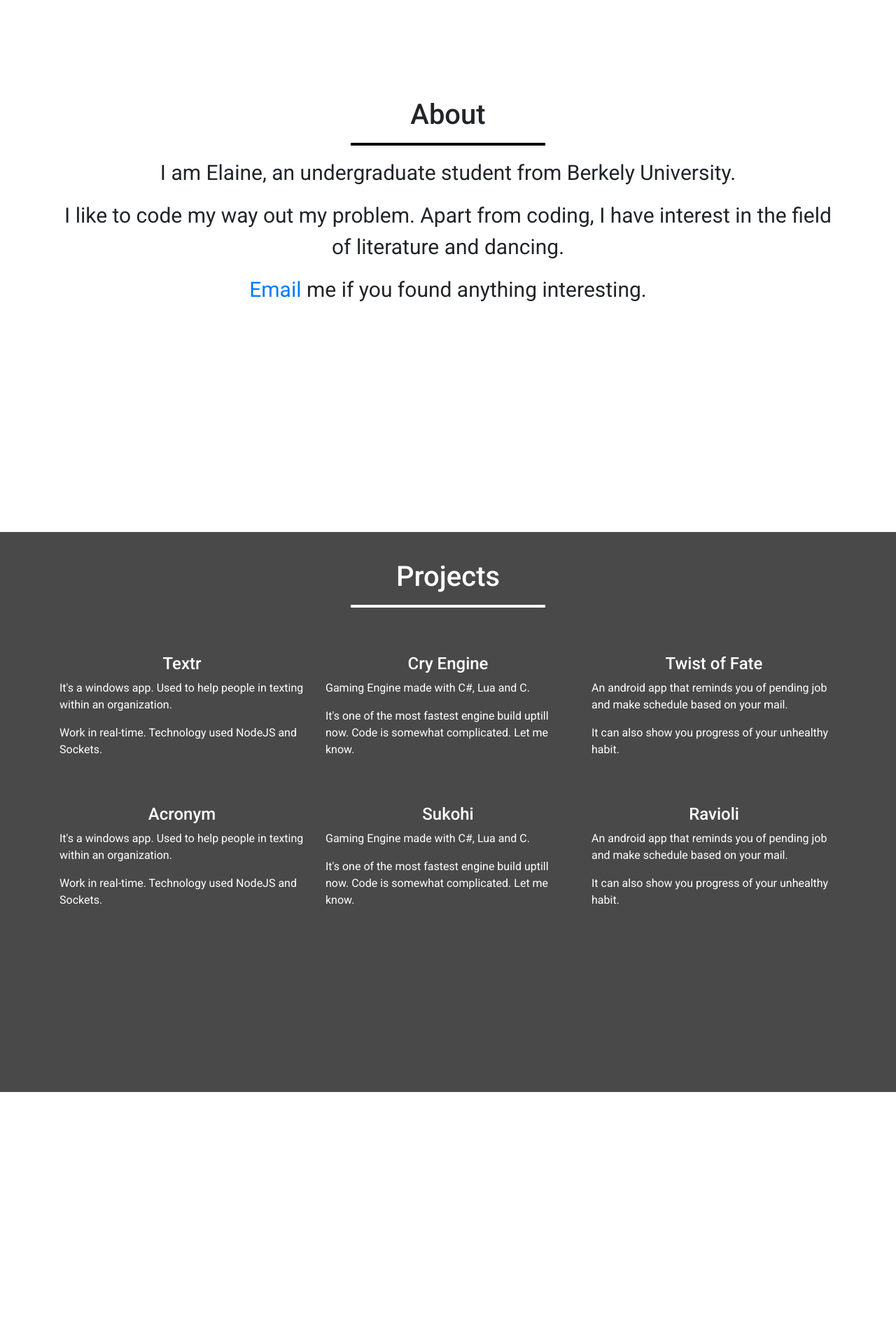
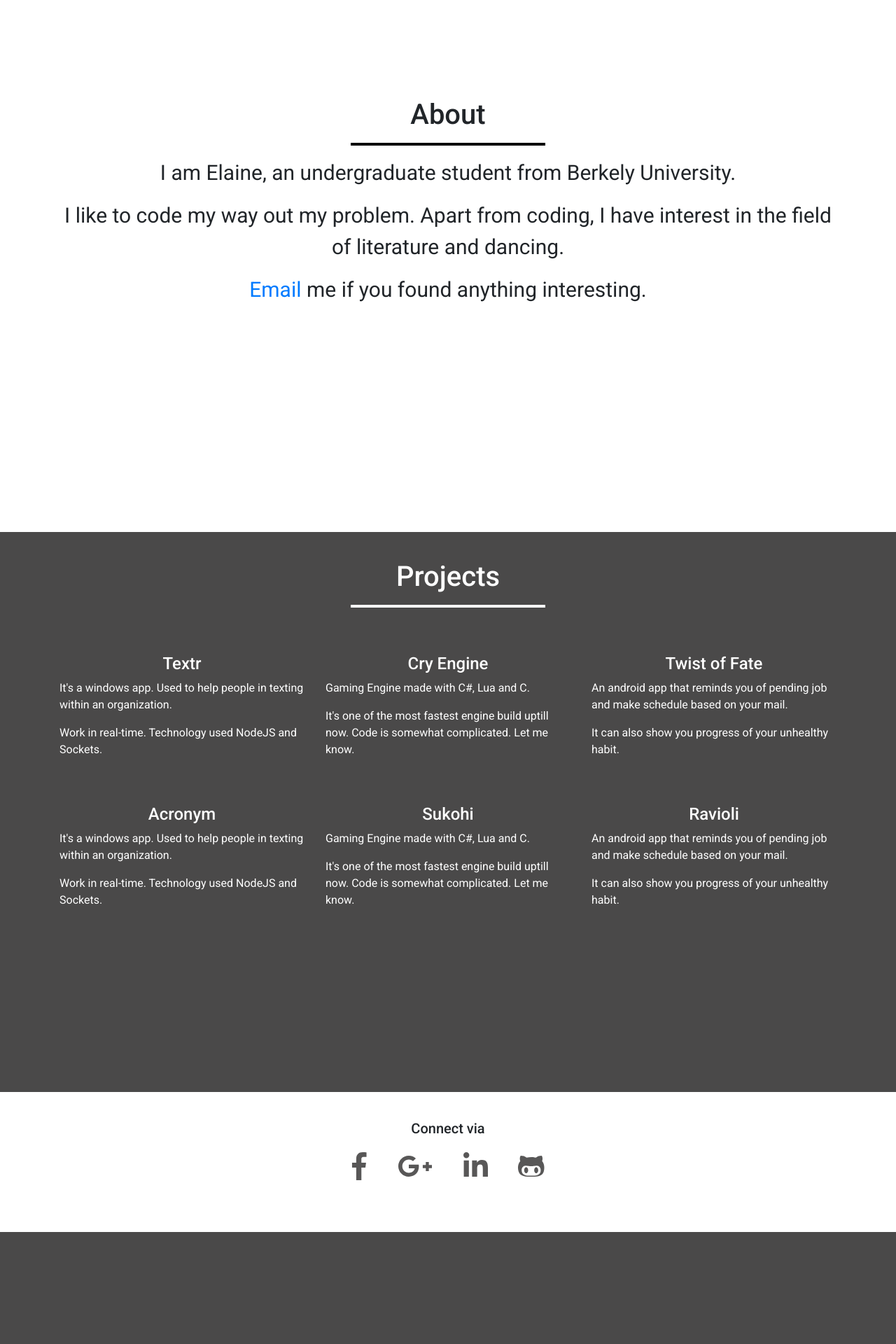
Before and after one commit to shwetank007/Profile-Theme-B-W, a PHP site: page / in a window 1280 px wide. Shown: the part 840-2760 px from the top of the page at 70% size. After the commit the page ends 2600 px from the top, so only its background shows below. Run offline with PHP 8.4, Linux system fonts and the light colour scheme; some libraries are stand-ins or nearby versions.

Commit message:
Feat: Contact section

```diff
--- a/index.html
+++ b/index.html
@@ -22,7 +22,6 @@
                     <ul class="nav-menu">
                         <li><a href="#about">About</a></li>
                         <li><a href="#projects">Projects</a></li>
-                        <li><a href="javascript:;">Resume</a></li>
                         <li><a href="#contact">Contact</a></li>
                     </ul>
                 </div>
@@ -37,7 +36,7 @@
             <div class="row">
                 <div class="col-md-12 about-me">
                     <h1>About</h1>
-                    <hr class="line-break-about">
+                    <hr class="line-break-black">
                     <p>I am Elaine, an undergraduate student from Berkely University.</p>
                     <p>I like to code my way out my problem. Apart from coding, I have interest in the field of literature and dancing.</p>
                     <p><a href="javascript:;">Email</a> me if you found anything interesting.</p>
@@ -58,34 +57,34 @@
             </div>
             <div class="row project-list">
                 <div class="col-md-4">
-                    <h4>Textr</h4>
+                    <h4><a href="javascript:;">Textr</a></h4>
                     <p>It's a windows app. Used to help people in texting within an organization.</p>
                     <p>Work in real-time. Technology used NodeJS and Sockets.</p>
                 </div>
                 <div class="col-md-4">
-                    <h4>Cry Engine</h4>
+                    <h4><a href="javascript:;">Cry Engine</a></h4>
                     <p>Gaming Engine made with C#, Lua and C.</p>
                     <p>It's one of the most fastest engine build uptill now. Code is somewhat complicated. Let me know.</p>
                 </div>
                 <div class="col-md-4">
-                    <h4>Twist of Fate</h4>
+                    <h4><a href="javascript:;">Twist of Fate</a></h4>
                     <p>An android app that reminds you of pending job and make schedule based on your mail.</p>
                     <p>It can also show you progress of your unhealthy habit.</p>
                 </div>
             </div>
             <div class="row project-list">
                     <div class="col-md-4">
-                        <h4>Acronym</h4>
+                        <h4><a href="javascript:;">Acronym</a></h4>
                         <p>It's a windows app. Used to help people in texting within an organization.</p>
                         <p>Work in real-time. Technology used NodeJS and Sockets.</p>
                     </div>
                     <div class="col-md-4">
-                        <h4>Sukohi</h4>
+                        <h4><a href="javascript:;">Sukohi</a></h4>
                         <p>Gaming Engine made with C#, Lua and C.</p>
                         <p>It's one of the most fastest engine build uptill now. Code is somewhat complicated. Let me know.</p>
                     </div>
                     <div class="col-md-4">
-                        <h4>Ravioli</h4>
+                        <h4><a href="javascript:;">Ravioli</a></h4>
                         <p>An android app that reminds you of pending job and make schedule based on your mail.</p>
                         <p>It can also show you progress of your unhealthy habit.</p>
                     </div>
@@ -95,7 +94,20 @@
     <!--endregion-->
 
     <!--region Contact Section-->
-    <section class="white-section" id="contact">
+    <section class="contact-white-section" id="contact">
+        <div class="container">
+            <div class="row">
+                <div class="col-md-12 contact">
+                    <h5>Connect via</h5>
+                    <ul class="contact-icons">
+                        <li><a href="javascript:;"><i class="fab fa-facebook-f fa-lg"></i></a></li>
+                        <li><a href="javascript:;"><i class="fab fa-google-plus-g fa-lg"></i></a></li>
+                        <li><a href="javascript:;"><i class="fab fa-linkedin-in fa-lg"></i></a></li>
+                        <li><a href="javascript:;"><i class="fab fa-github-alt fa-lg"></i></a></li>
+                    </ul>
+                </div>
+            </div>
+        </div>
     </section>
     <!--endregion-->
 
--- a/main.css
+++ b/main.css
@@ -55,7 +55,7 @@ body {
     font-size: 30px;
 }
 
-.line-break-about {
+.line-break-black {
     width: 25%;
     border-width: 4px;
     border-color: #000000;
@@ -77,6 +77,37 @@ body {
     padding-top: 50px;
 }
 
+.project-list a {
+    color: #ffffff;
+}
+
 .project-list h4 {
     text-align: center;
 }
+
+.contact {
+    text-align: center;
+    padding-top: 40px;
+    font-size: 30px
+}
+
+.contact-white-section {
+    height: 25vh;
+    background-color: #ffffff;
+}
+
+.contact-icons {
+    overflow: hidden;
+    white-space: nowrap;
+    padding-left: 0px;
+}
+
+.contact-icons li {
+    display: inline-block;
+    margin: 2px 18px;
+    padding-top: 10px;
+}
+
+.contact-icons li a {
+    color: #4a4949eb;
+}
```
